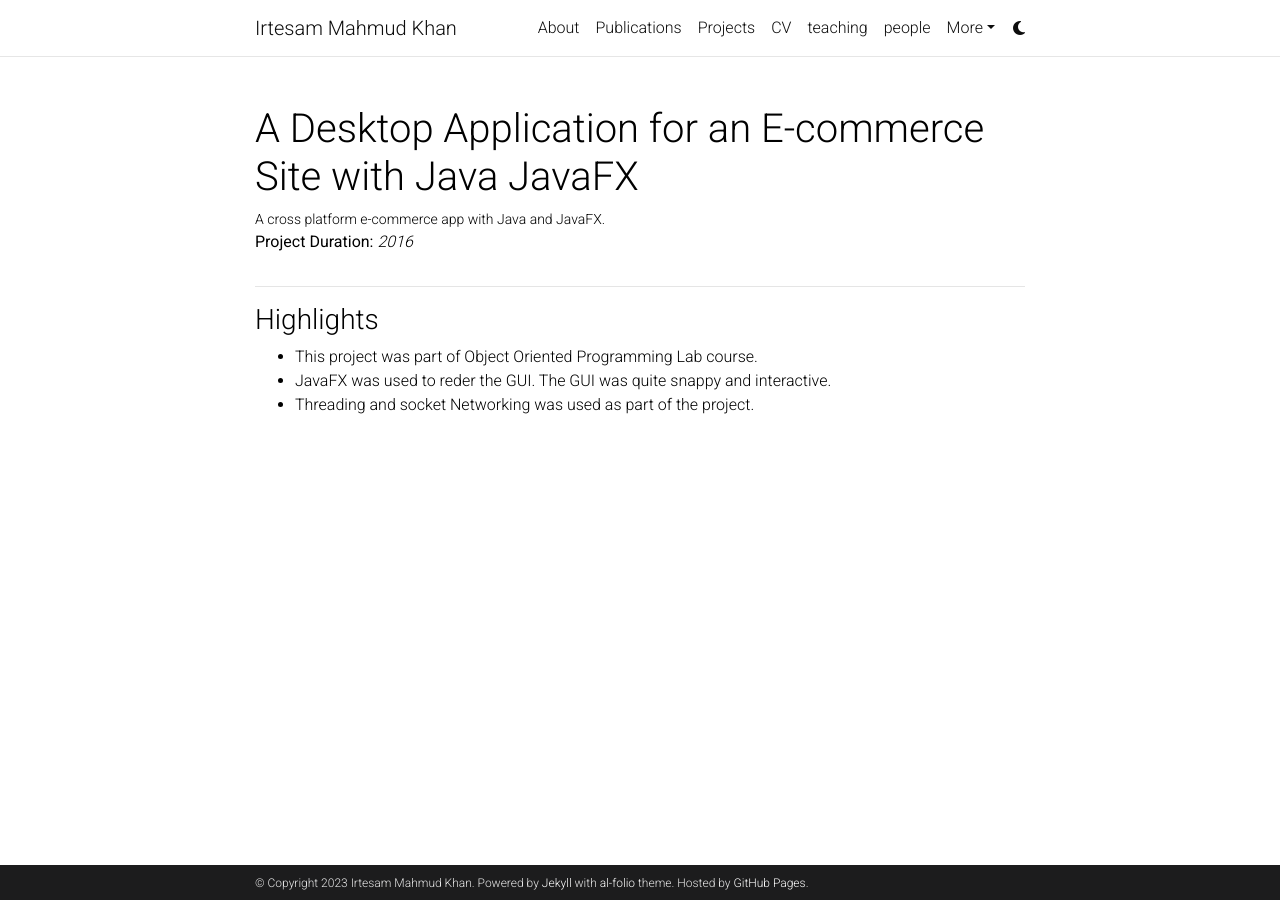
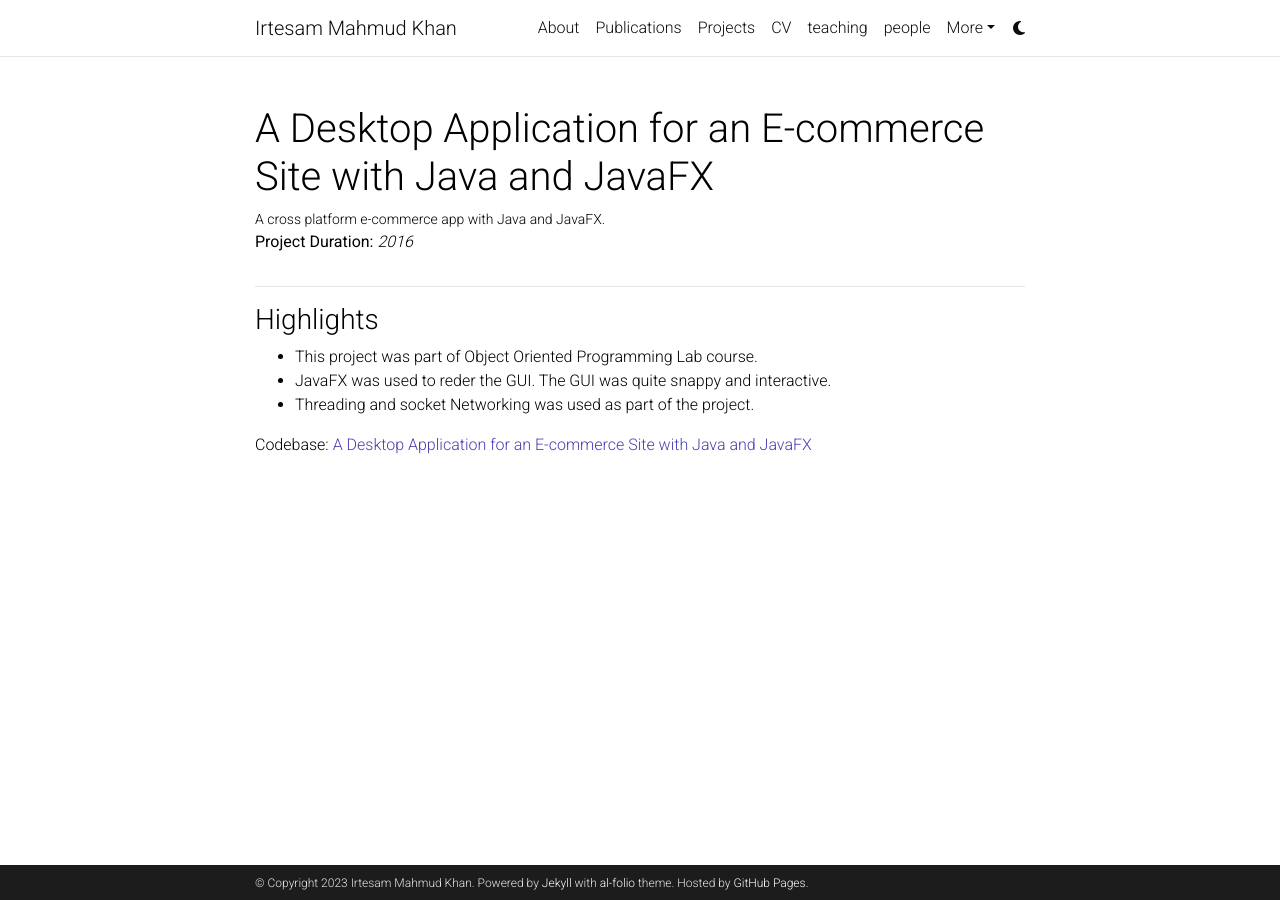
Before and after one commit to irtesamweb/irtesamweb.github.io, a Jekyll site: the page built from _projects/12_project.md, in a window 1280 px wide. Built offline with Jekyll 4.4.1, drawn with Linux system fonts in a browser that asks for light colours; comment, search, counter and statistics services are not loaded; a style sheet for code colours, icons or effects is not loaded.

```diff
--- a/_projects/12_project.md
+++ b/_projects/12_project.md
@@ -1,6 +1,6 @@
 ---
 layout: page
-title: A Desktop Application for an E-commerce Site with Java JavaFX
+title: A Desktop Application for an E-commerce Site with Java and JavaFX
 description: A cross platform e-commerce app with Java and JavaFX.
 img: assets/img/project/javafx.png
 importance: 12
@@ -16,3 +16,5 @@
     <li>JavaFX was used to reder the GUI. The GUI was quite snappy and interactive.</li>
     <li>Threading and socket Networking was used as part of the project.</li>
 </ul>
+
+<p> Codebase: <a href='{{ page.github }}'>{{ page.title }}</a> </p>
```
Also changed, not shown: _projects/11_project.md (+2 -0 lines), _projects/14_project.md (+1 -1 lines), _projects/15_project.md (+4 -5 lines), assets/img/project/atmega.png (added), assets/img/project/gc.png (added), assets/img/project/gc_ext.png (added), assets/img/project/javafx.png (added).
